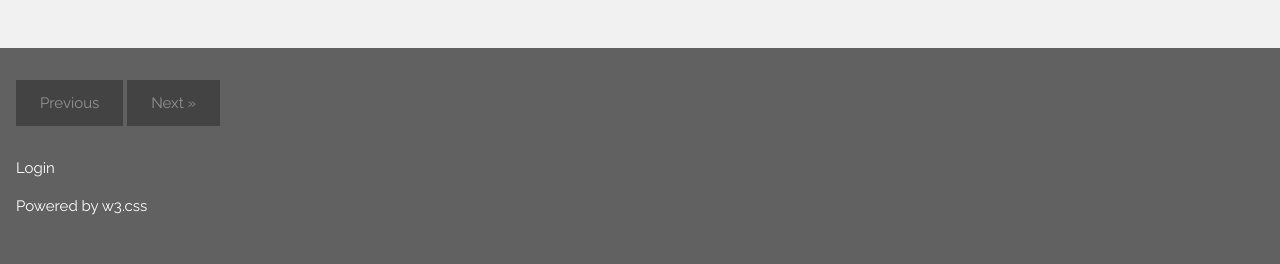
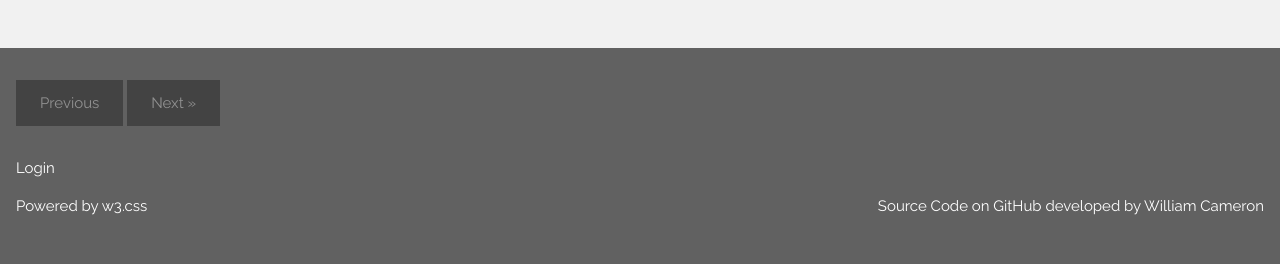
Before and after one commit to Gnomorian/blog-framework, a CodeIgniter app: the page made by application/views/homepage.php in a window 1280 px wide. Shown: the part 1094-1358 px from the top of the page. Run offline with CodeIgniter, Linux system fonts and the light colour scheme; data that the repository does not hold is empty.

Commit message:
added a link to github page on the main template

```diff
--- a/application/views/homepage.php
+++ b/application/views/homepage.php
@@ -191,7 +191,7 @@ and is wrapped around the whole page content, except for the footer in this exam
     echo("<p>Logged in as <a href='/dashboard'>$user</a> <a href='/authenticate/logout'> - Logout</a></p>");
   }
   ?>
-  <p>Powered by <a href="http://www.w3schools.com/w3css/default.asp" target="_blank">w3.css</a></p>
+  </div><p>Powered by <a href="http://www.w3schools.com/w3css/default.asp" target="_blank">w3.css</a><a style="float:right" href="https://github.com/Gnomorian/me-profile" target="_blank">Source Code on GitHub developed by William Cameron</a></p>
 </footer>
 
 </body>
```
